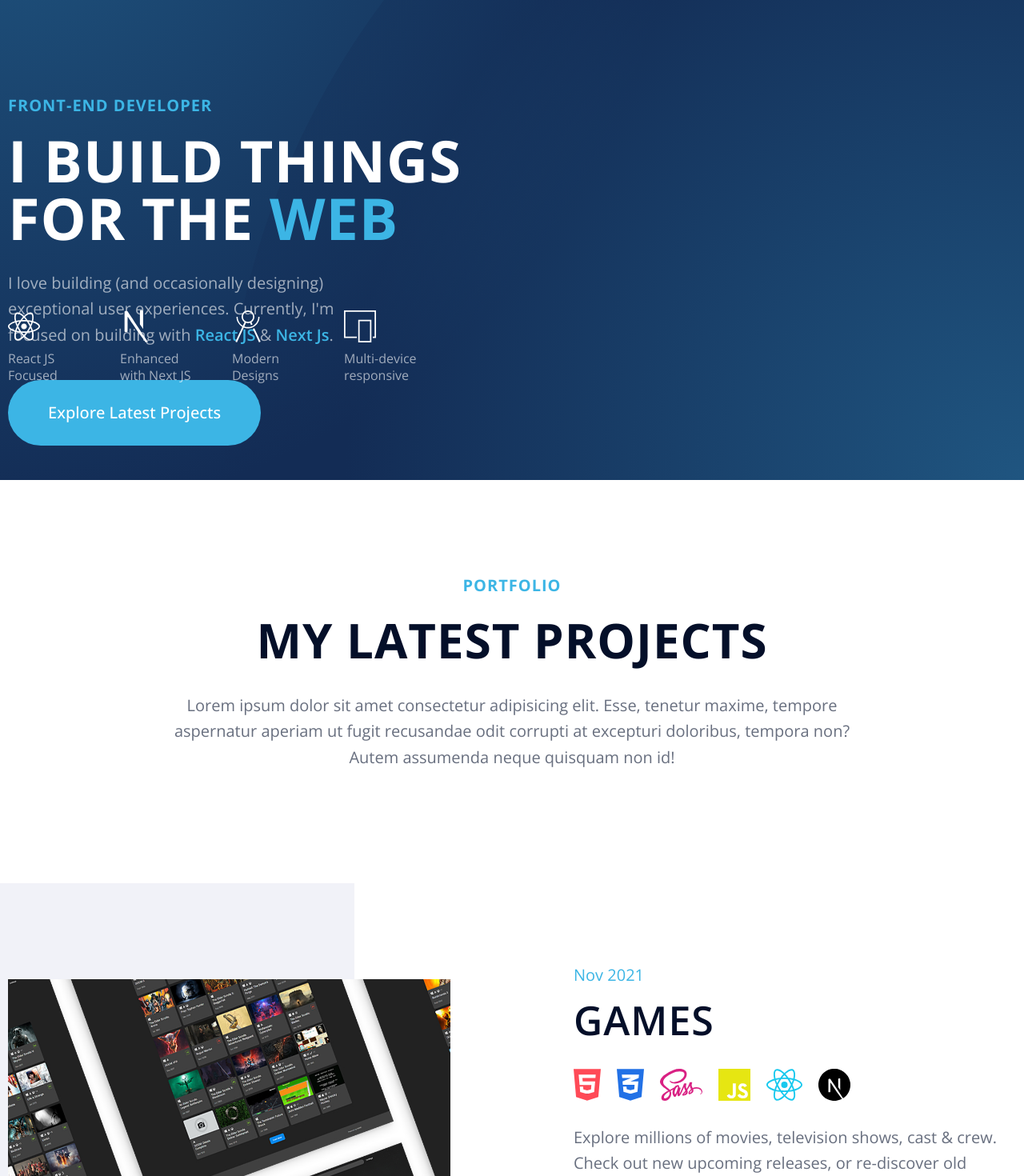
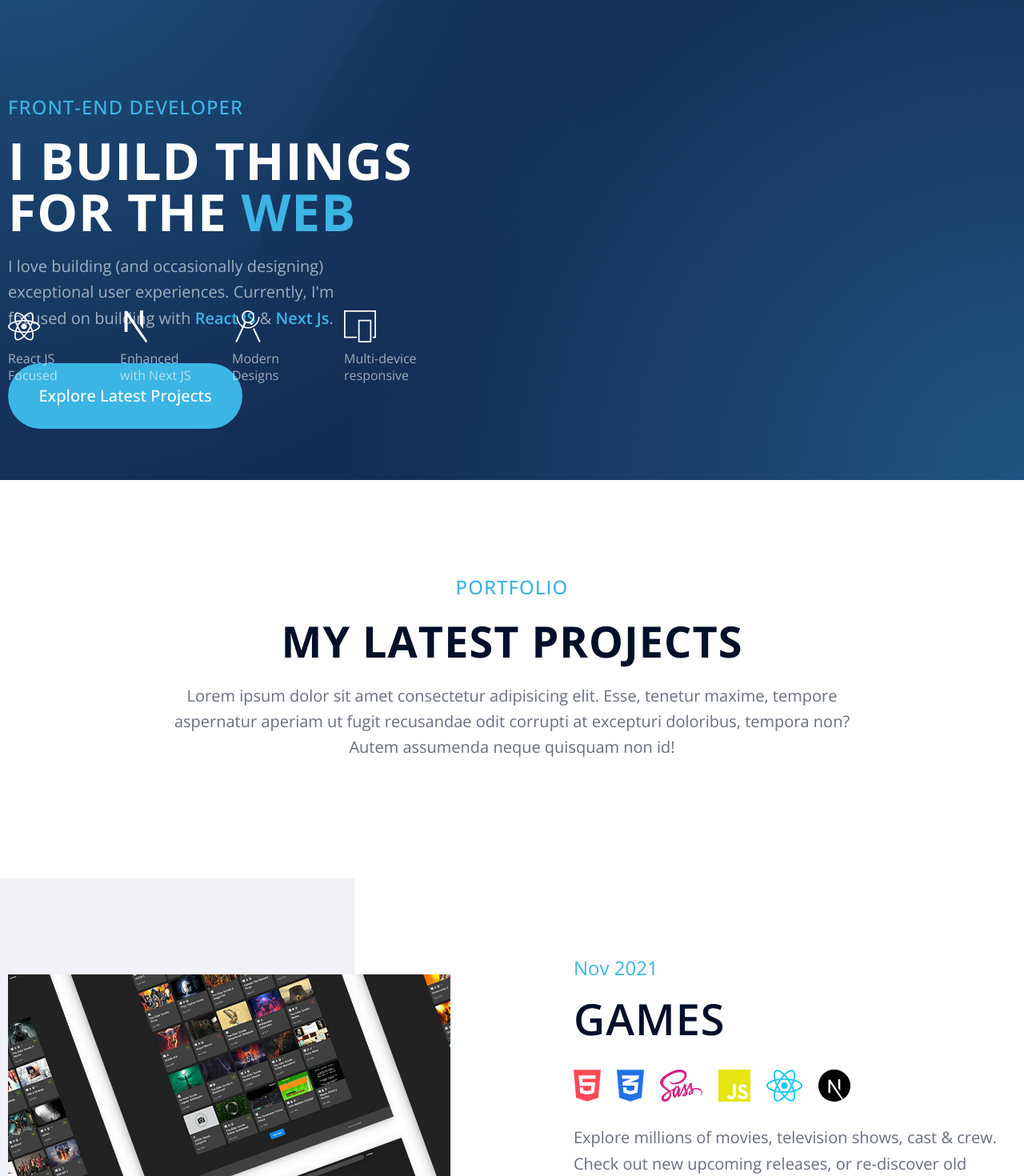
Before and after one commit to Dangereye/portfolio-v2, a Next.js app: page / in a window 1280 px wide. Shown: the part 200-1670 px from the top of the page at 80% size. Built offline with nearby package versions, Linux system fonts and the light colour scheme.

Commit message:
Updated variables, typography & buttons.

```diff
--- a/data/slideshow/slides.js
+++ b/data/slideshow/slides.js
@@ -1,4 +1,9 @@
 export const slides = [
+  {
+    name: "Beechfield: Morf",
+    src: "beechfield-morf.jpg",
+    classes: "beechfield-morf",
+  },
   {
     name: "Beechfield: Trawler beanie",
     src: "beechfield-beanie.jpg",
@@ -10,14 +15,25 @@ export const slides = [
     classes: "axq",
   },
   {
-    name: "Beechfield: Morf",
-    src: "beechfield-morf.jpg",
-    classes: "beechfield-morf",
-  },
-  {
     name: "Yoko: HI-VIS vest",
     src: "yoko.jpg",
     classes: "yoko",
+  },
+  {
+    name: "Premier: Poplin shirts & Blouses",
+    src: "premier.jpg",
+    classes: "premier",
+  },
+  {
+    name: "B & C collection: Shirts",
+    src: "bandc.jpg",
+    classes: "bandc",
+  },
+
+  {
+    name: "Work-guard: Safety boots",
+    src: "workguard.jpg",
+    classes: "workguard",
   },
   {
     name: "Fruit of the loom: T-shirts",
@@ -29,19 +45,4 @@ export const slides = [
     src: "portwest.jpg",
     classes: "portwest",
   },
-  {
-    name: "Premier: Poplin shirts & Blouses",
-    src: "premier.jpg",
-    classes: "premier",
-  },
-  {
-    name: "B & C collection: Shirts",
-    src: "bandc.jpg",
-    classes: "bandc",
-  },
-  {
-    name: "Work-guard: Safety boots",
-    src: "workguard.jpg",
-    classes: "workguard",
-  },
 ];
--- a/styles/articles/_photoshop.scss
+++ b/styles/articles/_photoshop.scss
@@ -1,6 +1,5 @@
 &__photoshop {
   padding: 0;
-
   display: flex;
   flex-direction: column;
   align-items: center;
@@ -14,6 +13,7 @@
   .grid__item {
     position: relative;
     aspect-ratio: 16/9;
+    grid-column: span 6;
 
     img {
       transition: transform $time;
@@ -29,11 +29,14 @@
     cursor: pointer;
   }
 
-  .header {
-    grid-column: span 8;
-    grid-row: span 2;
+  .header .article__header {
+    margin: 0;
     display: grid;
     place-content: center;
+    text-align: left;
+  }
+
+  .beechfield-morf {
   }
 
   .beechfield-beanie {
@@ -44,12 +47,18 @@
     grid-column: span 4;
   }
 
-  .beechfield-morf {
-    grid-column: span 6;
+  .yoko {
+    grid-column: span 4;
   }
 
-  .yoko {
-    grid-column: span 6;
+  .premier {
+  }
+
+  .bandc {
+  }
+
+  .workguard {
+    grid-column: span 4;
   }
 
   .fotl {
@@ -57,20 +66,7 @@
   }
 
   .portwest {
-    grid-column: span 8;
-    grid-row: span 2;
-  }
-
-  .premier {
     grid-column: span 4;
-  }
-
-  .bandc {
-    grid-column: span 6;
-  }
-
-  .workguard {
-    grid-column: span 6;
   }
 
   .btns {
--- a/styles/articles/_portfolio.scss
+++ b/styles/articles/_portfolio.scss
@@ -1,3 +1,11 @@
 &__portfolio {
   padding-bottom: 0;
+
+  .heading--h2 {
+    color: $heading-dark;
+  }
+
+  .body-text {
+    color: $body-text-dark;
+  }
 }
--- a/styles/components/_buttons.scss
+++ b/styles/components/_buttons.scss
@@ -21,13 +21,13 @@
 
   text-transform: capitalize;
   text-decoration: none;
-  font-size: 2rem;
+  font-size: $body-text-size;
   font-weight: 500;
 
   cursor: pointer;
 
   &--large {
-    padding: 2.5rem 5rem;
+    padding: clamp(1.5rem, 3vw, 2.5rem) clamp(3rem, 3vw, 5rem);
   }
 
   &--small {
@@ -44,7 +44,6 @@
   }
 
   &--secondary {
-    color: $text-color-dark;
     transition: color $time;
 
     &:hover {
@@ -56,7 +55,7 @@
     padding: 0.5rem 1.5rem;
     font-size: 1.6rem;
     font-weight: 400;
-    color: $text-color-dark;
+    color: $heading-dark;
     background-color: $grey-color;
   }
 
--- a/styles/components/_project.scss
+++ b/styles/components/_project.scss
@@ -37,13 +37,13 @@
   }
 
   &__date {
-    font-size: 2rem;
+    font-size: $h3-size;
     color: $light-color;
   }
 
   &__name {
     text-transform: uppercase;
-    font-size: 5rem;
+    font-size: $h2-size;
     font-weight: 600;
     letter-spacing: 1px;
     margin-bottom: 2rem;
@@ -60,6 +60,10 @@
 
   .btns {
     margin-top: 4rem;
+  }
+
+  .btn--secondary {
+    color: $heading-dark;
   }
 
   .tech {
--- a/styles/globals.scss
+++ b/styles/globals.scss
@@ -41,7 +41,7 @@ html {
 
 body {
   font-size: 2rem;
-  color: $text-color-dark;
+  color: $heading-dark;
   background-color: #fff;
 }
 
--- a/styles/partials/_typography.scss
+++ b/styles/partials/_typography.scss
@@ -13,26 +13,26 @@ html {
   letter-spacing: 1px;
 
   &--h1 {
-    margin-bottom: 3rem;
-    font-size: 7.2rem;
+    margin-bottom: 2rem;
+    font-size: $h1-size;
   }
 
   &--lead {
     margin-bottom: 2rem;
-    font-size: 2rem;
-    font-weight: 700;
+    font-size: $h3-size;
+    font-weight: 500;
     color: $light-color;
   }
 
   &--h2 {
-    margin-bottom: 3rem;
-    font-size: 6rem;
+    margin-bottom: 2rem;
+    font-size: $h2-size;
     font-weight: 700;
   }
 
   &--h3 {
     margin-bottom: 2rem;
-    font-size: 3.2rem;
+    font-size: $h3-size;
     font-weight: 500;
     letter-spacing: 0;
   }
@@ -43,14 +43,13 @@ html {
   margin-bottom: 2rem;
   max-width: 80ch;
   line-height: 1.618;
-  color: rgba($text-color-dark, 0.6);
 }
 
 .lead-text {
-  font-size: 3.2rem;
+  font-size: $h3-size;
   font-weight: 500;
 }
 
 .body-text {
-  font-size: 2rem;
+  font-size: $body-text-size;
 }
--- a/styles/partials/_variables.scss
+++ b/styles/partials/_variables.scss
@@ -3,6 +3,12 @@ $laptop-l: 1440px;
 $laptop: 1024px;
 $tablet: 768px;
 $mobile: 450px;
+
+// Font sizes
+$h1-size: clamp(3.4rem, 5vw, 7.2rem);
+$h2-size: clamp(2.4rem, 5vw, 5.4rem);
+$h3-size: clamp(2rem, 3vw, 2.4rem);
+$body-text-size: clamp(1.8rem, 3vw, 2rem);
 
 // Page
 $page-width: 1640px;
@@ -11,10 +17,11 @@ $page-width: 1640px;
 $time: 0.4s;
 
 // Colors
-$text-color-dark: #040f29;
-$text-color-light: #ffffff;
+$heading-dark: #040f29;
+$heading-light: #ffffff;
+$body-text-dark: rgba($heading-dark, 0.6);
+$body-text-light: rgba($heading-light, 0.6);
 
 $dark-color: #132c55;
 $light-color: #3cb5e5;
-$accent-color: #e6536f;
 $grey-color: #f1f2f8;
```
